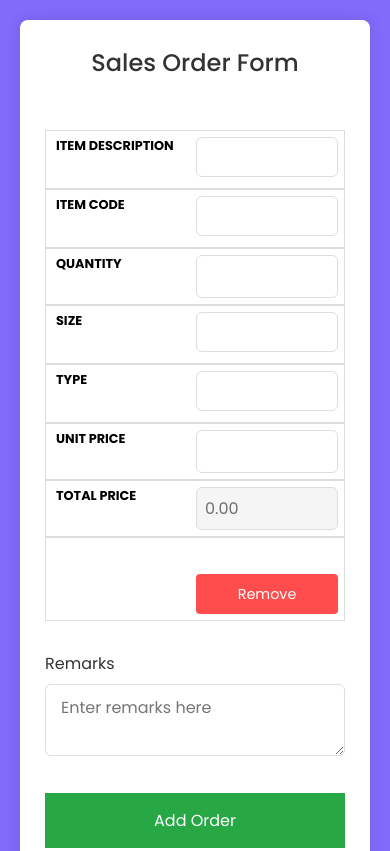
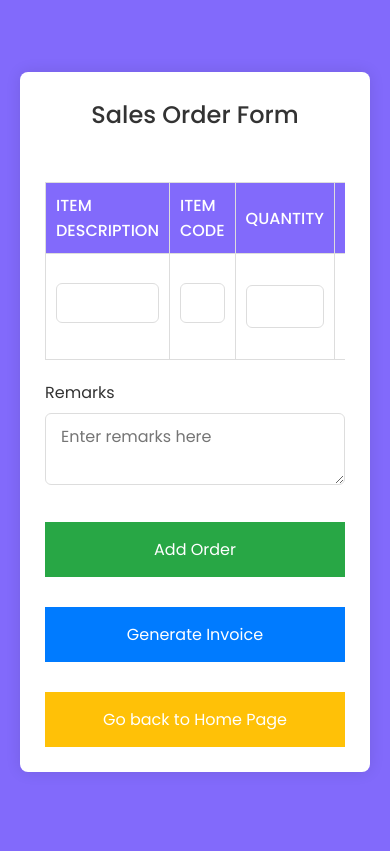
Before and after one commit to bpgsiform/Sales-order-form, a website: page page2.html in a window 390 px wide. Shown: the top 851 px of the page. Drawn offline with Linux system fonts and the light colour scheme.

Commit message:
Update style.css

```diff
--- a/style.css
+++ b/style.css
@@ -151,6 +151,10 @@ body {
   background-color: #ffc107; /* Yellow for Go Back */
 }
 
+.next-page-btn {
+  background-color: #17a2b8; /* Teal for Next Page */
+}
+
 /* Responsive */
 @media screen and (max-width: 500px) {
   .form .column {
@@ -208,74 +212,4 @@ body {
 }
 
 @media screen and (max-width: 1080px) {
-  .fillable-table th, .fillable-table td {
-    padding: 6px;
-    font-size: 0.8rem;
-  }
-}
-
-@media screen and (max-width: 500px) {
-  .fillable-table th, .fillable-table td {
-    display: block;
-    width: 100%;
-    box-sizing: border-box;
-  }
-
-  .fillable-table thead {
-    display: none;
-  }
-
-  .fillable-table tr {
-    display: block;
-    margin-bottom: 10px;
-  }
-
-  .fillable-table td {
-    text-align: right;
-    position: relative;
-    padding-left: 50%;
-  }
-
-  .fillable-table td::before {
-    content: attr(data-label);
-    position: absolute;
-    left: 10px;
-    width: calc(50% - 20px);
-    padding-right: 10px;
-    white-space: nowrap;
-    text-align: left;
-    font-weight: bold;
-  }
-}
-
-/* Remove Row Button Styles */
-.fillable-table .remove-row-button {
-  background-color: #ff4d4d;
-  color: white;
-  border: none;
-  padding: 8px 12px;
-  font-size: 0.9rem;
-  cursor: pointer;
-  border-radius: 4px;
-  transition: background-color 0.3s ease, transform 0.2s ease;
-  height: 40px;
-  display: flex;
-  align-items: center;
-  justify-content: center;
-}
-
-.fillable-table .remove-row-button:hover {
-  background-color: #ff1a1a;
-  transform: scale(1.05);
-}
-
-/* Table Title Styles */
-.order-container h2 {
-  margin-top: 1%;
-  margin-bottom: 1%;
-  padding: 1px;
-  font-size: 1.5rem;
-  font-weight: 600;
-  color: #9900ff;
-  text-align: left;
-}
+  .fillable-table th, .fillable-table td
```
